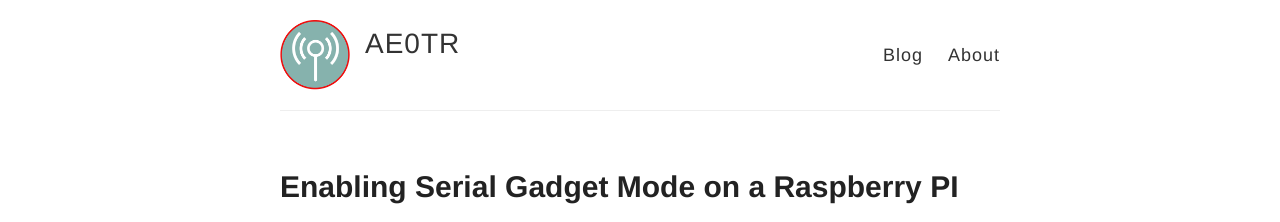
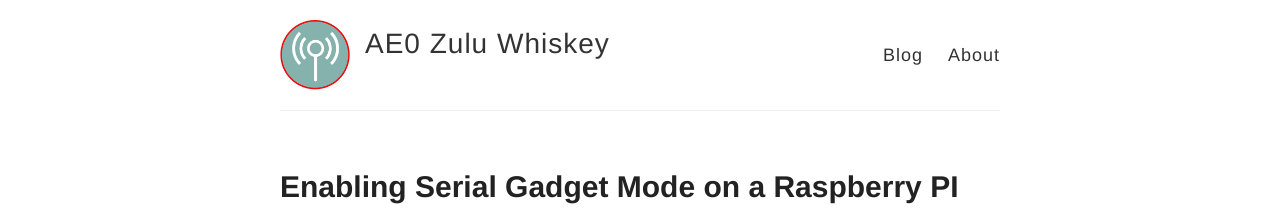
Before and after one commit to AE0ZW/ae0zw.github.io, a Jekyll site: the page built from index.html, in a window 1280 px wide. Shown: the top 222 px of the page. Built offline with Jekyll 4.4.1, drawn with Linux system fonts in a browser that asks for light colours.

Commit message:
Update _config.yml

```diff
--- a/_config.yml
+++ b/_config.yml
@@ -3,7 +3,7 @@
 #
 
 # Name of your site (displayed in the header)
-name: AE0TR
+name: AE0 Zulu Whiskey
 
 # Short bio or description (displayed in the header)
 description:
@@ -18,7 +18,7 @@ avatar: /images/ke8hmv-icon.png
 # Includes an icon in the footer for each username you enter
 footer-links:
   dribbble:
-  email: ansofive+ae0tr@gmail.com
+  email: ansofive+ae0zw@gmail.com
   facebook: dennis.dunn.581
   flickr:
   github: ae0tr
@@ -41,7 +41,7 @@ google_analytics:
 
 # Your website URL (e.g. http://barryclark.github.io or http://www.barryclark.co)
 # Used for Sitemap.xml and your RSS feed
-url: https://ae0tr.github.io
+url: https://ae0zw.github.io
 
 # If you're hosting your site at a Project repository on GitHub pages
 # (http://yourusername.github.io/repository-name)
```
